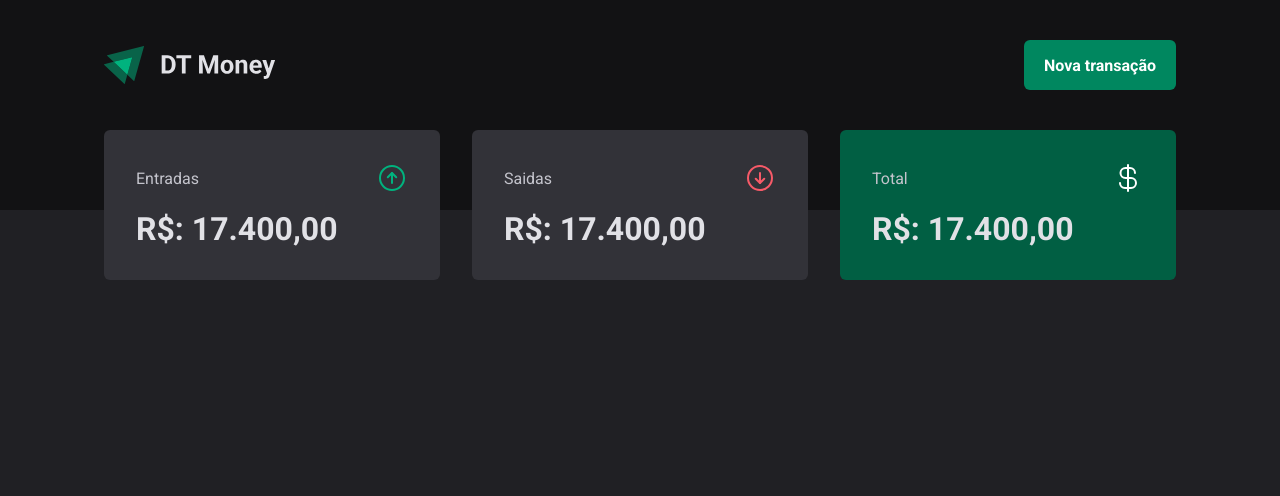
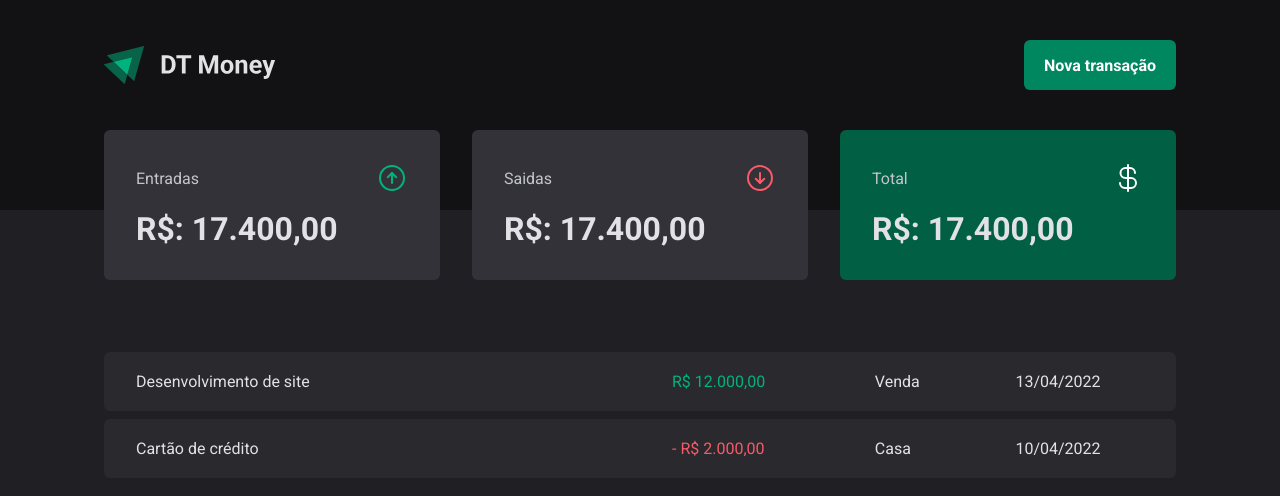
Before and after one commit to vanderL/dt-money-2, a React (Vite) app: page / in a window 1280 px wide. Shown: the top 496 px of the page. Built offline with nearby package versions, Linux system fonts and the light colour scheme.

Commit message:
feat: Table Transactions styles

```diff
--- a/src/pages/Transactions/index.tsx
+++ b/src/pages/Transactions/index.tsx
@@ -1,11 +1,40 @@
 import { Header } from "../../components/Header";
 import { Summary } from "../../components/Summary";
+import { PriceHighlight, TransactionsContainer, TransactionsTable } from "./styles";
 
 export function Transactions() {
   return (
     <div>
       <Header />
       <Summary />
+
+      <TransactionsContainer>
+        <TransactionsTable>
+          <tbody>
+            <tr>
+              <td width="50%">Desenvolvimento de site</td>
+              <td>
+                <PriceHighlight variant="income">
+                  R$ 12.000,00
+                </PriceHighlight>
+              </td>
+              <td>Venda</td>
+              <td>13/04/2022</td>
+            </tr>
+
+            <tr>
+              <td width="50%">Cartão de crédito</td>
+              <td>
+                <PriceHighlight variant="outcome">
+                  - R$ 2.000,00
+                </PriceHighlight>
+              </td>
+              <td>Casa</td>
+              <td>10/04/2022</td>
+            </tr>
+          </tbody>
+        </TransactionsTable>
+      </TransactionsContainer>
     </div>
   )
 }
--- a/src/pages/Transactions/styles.ts
+++ b/src/pages/Transactions/styles.ts
@@ -0,0 +1,42 @@
+import styled from "styled-components";
+
+export const TransactionsContainer = styled.main`
+  width: 100%;
+  margin: 4rem auto 0;
+  max-width: 1120px;
+  padding: 0 1.5rem;
+`;
+
+export const TransactionsTable = styled.table`
+  width: 100%;
+  border-collapse: separate;
+  border-spacing: 0 0.5rem;
+  /* margin-top: 1.5rem; */
+
+  td {
+    padding: 1.25rem 2rem;
+    background: ${props => props.theme['gray-700']};
+
+    &:first-child {
+      border-top-left-radius: 6px;
+      border-bottom-left-radius: 6px;
+    }
+
+    &:last-child {
+      border-top-right-radius: 6px;
+      border-bottom-right-radius: 6px;
+    }
+  }
+`;
+
+interface PriceHighlightProps {
+  variant: 'income' | 'outcome';
+}
+
+export const PriceHighlight = styled.span<PriceHighlightProps>`
+  color: ${props => props.variant === 'income' ?
+    props.theme['green-300']
+    :
+    props.theme['red-300']
+  };
+`;
```
